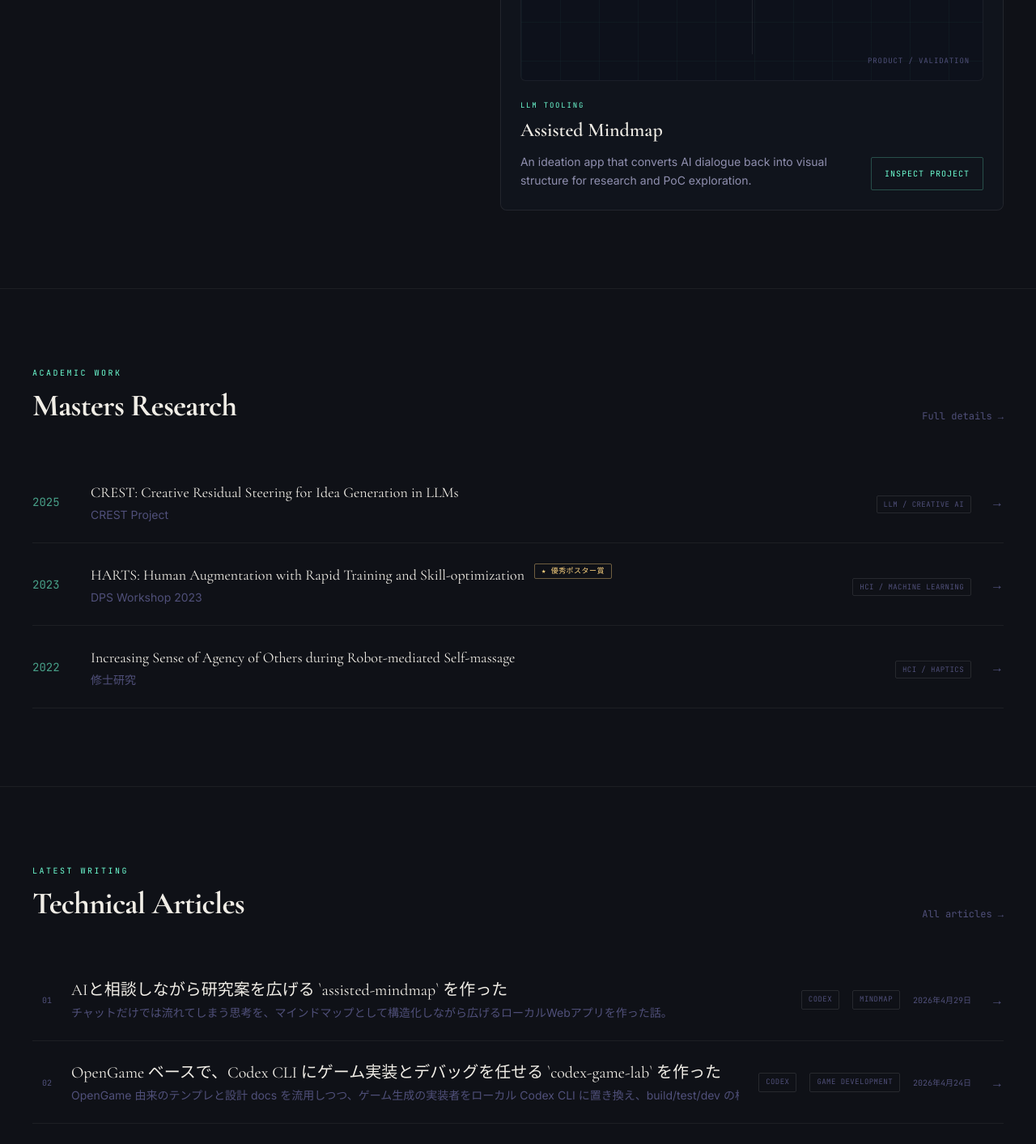
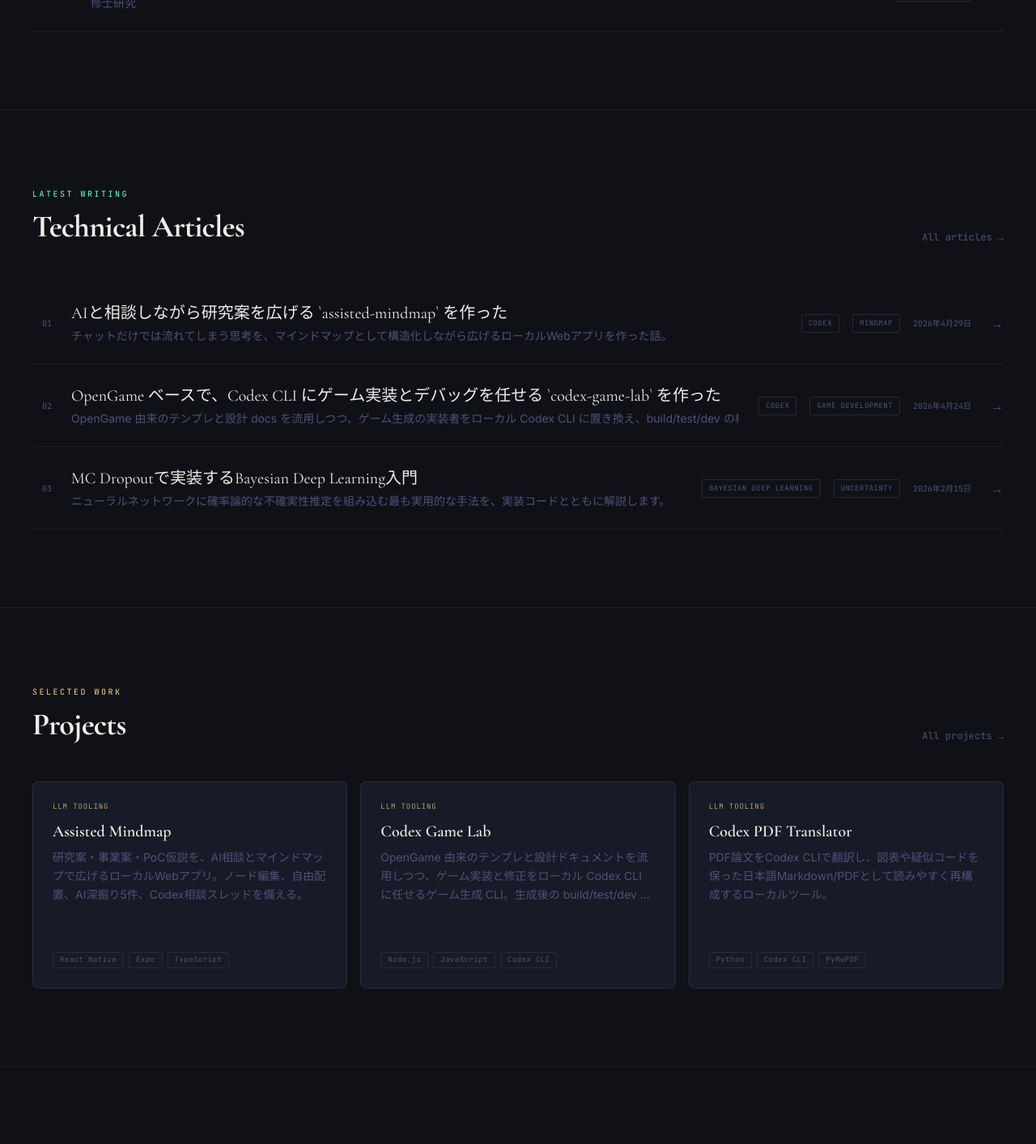
Before and after one commit to ayatemp/my_portfolio, a Next.js app: page /en in a window 1280 px wide. Shown: the part 1280-2693 px from the top of the page at 81% size. Built offline with nearby package versions, Linux system fonts and the light colour scheme.

Commit message:
Move ML lens section to bottom

```diff
--- a/app/[locale]/page.tsx
+++ b/app/[locale]/page.tsx
@@ -204,8 +204,6 @@ export default async function HomePage({
 
       <GitHubContributions contributions={contributions} locale={locale} />
 
-      <ProjectIntelligenceMap projects={allProjects} locale={locale} />
-
       {/* ── MASTERS RESEARCH ───────────────────────────────── */}
       <section className="max-w-[1440px] mx-auto px-4 sm:px-6 md:px-10 py-16 sm:py-24 border-t border-white/[0.06]">
         <div className="flex items-end justify-between mb-10 sm:mb-12">
@@ -381,6 +379,8 @@ export default async function HomePage({
         </div>
       </section>
 
+      <ProjectIntelligenceMap projects={allProjects} locale={locale} />
+
       {/* ── FOOTER ─────────────────────────────────────────── */}
       <footer className="border-t border-white/[0.06] mt-24">
         <div className="max-w-[1440px] mx-auto px-4 sm:px-6 md:px-10 py-10 sm:py-12 flex flex-col md:flex-row justify-between items-center gap-8">
```
